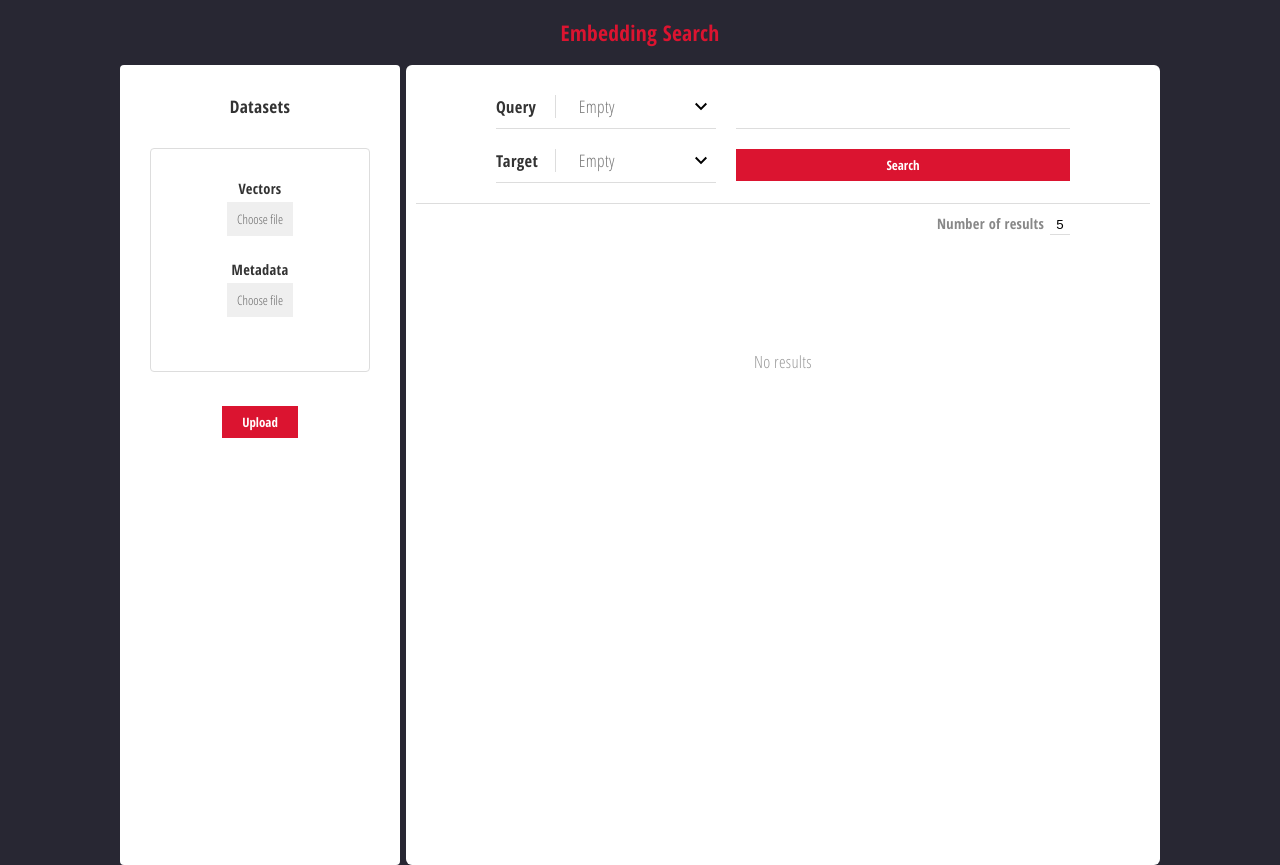
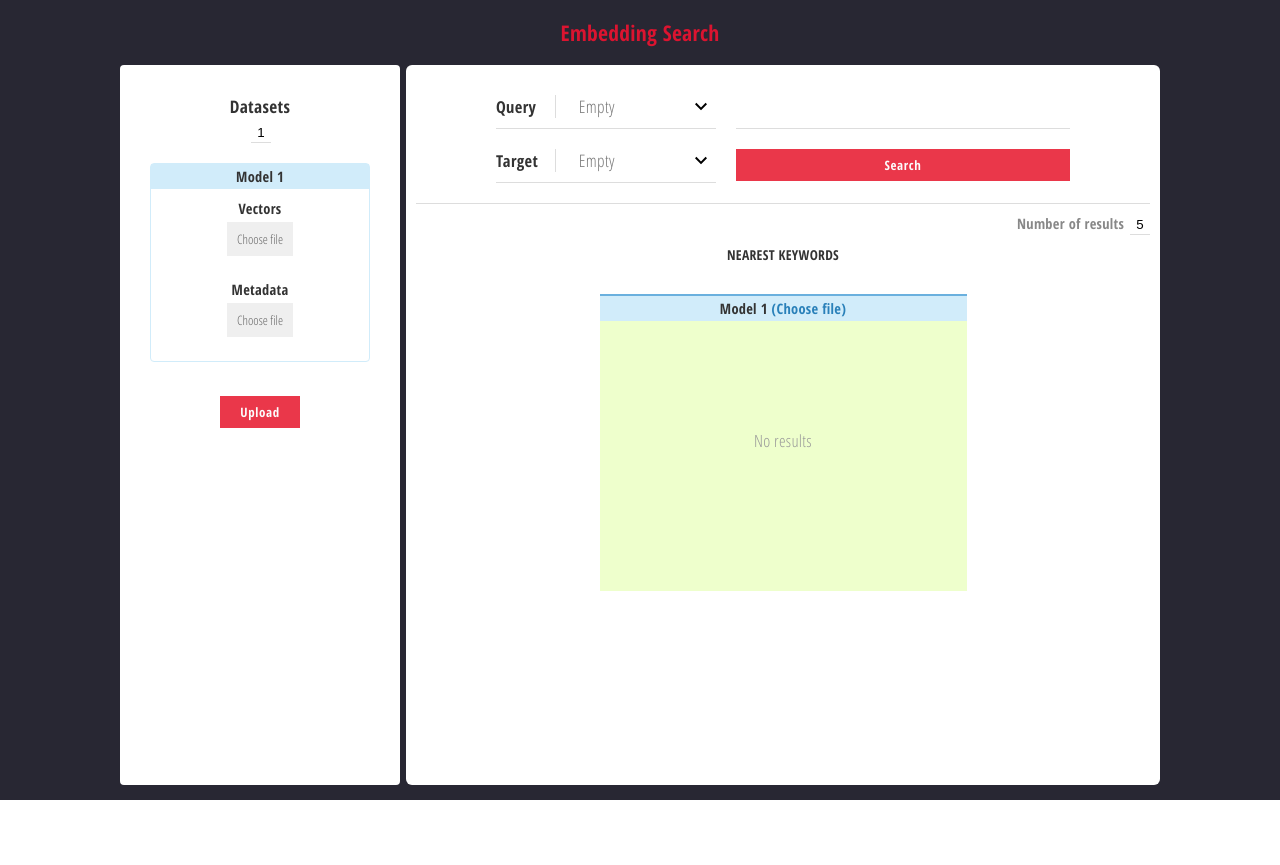
Before and after one commit to hoangdzung/embeddingSearch, a Flask app: page / in a window 1280 px wide. After the commit the page ends 800 px from the top, so only its background shows below. Run offline with Flask 2, Linux system fonts and the light colour scheme; some libraries are stand-ins or nearby versions.

Commit message:
expand for manifold models

```diff
--- a/main.py
+++ b/main.py
@@ -7,12 +7,18 @@ import json
 app = Flask(__name__)
 app.config['SEND_FILE_MAX_AGE_DEFAULT'] = 0
 app.config['TEMPLATES_AUTO_RELOAD'] = True
-query_machine = QueryMachine()
+query_machine = []#QueryMachine()
+queryMachines = []
 
 @app.route('/')
 def upload():
     # return render_template("file_upload_form.html")
-    return render_template("demo.html", meta_name = "Choose file",emb_name = "Choose file",types = ["Empty"],name_dict = [])
+    dataFiles = [{
+        "id" : "model1",
+        "metaFile" : "Choose file",
+        "embFile" : "Choose file"
+    }]
+    return render_template("demo.html", datasets = dataFiles ,types = ["Empty"],name_dict = [])
 
 def clean(string):
     return string.replace('"','\\"')
@@ -26,27 +32,42 @@ def clean(string):
 
 @app.route('/success', methods = ['POST'])
 def success():
+    dataFiles = []
     if request.method == 'POST':
-        meta_f = request.files['meta_file']
-        assert meta_f.filename.endswith('tsv')
-        meta_f.save("temp_" + meta_f.filename)
-        types, names = get_meta_from_tsv("temp_" + meta_f.filename)
+        numDatasets = int(request.form['numDatasets'])
+        global queryMachines
+        queryMachines = []
         name_dict = defaultdict(list)
-        for i in range(types.shape[0]):
-            name_dict[types[i]].append(clean(names[i]))
+        for model in range(numDatasets):
+            meta_f = request.files['meta_file_model' + str(model + 1)]
+            assert meta_f.filename.endswith('tsv')
+            meta_f.save("temp_" + meta_f.filename)
+            types, names = get_meta_from_tsv("temp_" + meta_f.filename)
+            for i in range(types.shape[0]):
+                name_dict[types[i]].append(clean(names[i]))
 
-        emb_f = request.files['emb_file']
-        assert emb_f.filename.endswith('tsv')
-        emb_f.save("temp_" + emb_f.filename)
-        embeddings = get_embeddings_from_tsv("temp_" + emb_f.filename)
-
-        query_machine.update_data(embeddings, names, types)
+            emb_f = request.files['emb_file_model' + str(model + 1)]
+            assert emb_f.filename.endswith('tsv')
+            emb_f.save("temp_" + emb_f.filename)
+            embeddings = get_embeddings_from_tsv("temp_" + emb_f.filename)
+            query_machine = QueryMachine()
+            query_machine.update_data(embeddings, names, types)
+            queryMachines.append(query_machine)
+            print("qm",len(queryMachines))
+            dataFiles.append({
+                "id" : "model" + str(model + 1),
+                "metaFile" : meta_f.filename[:-4],
+                "embFile" : emb_f.filename[:-4]
+            })
         print(list(set(types)))
-        return render_template("demo.html", meta_name = meta_f.filename, emb_name = emb_f.filename, types = list(set(types)), name_dict = name_dict)
+        return render_template("demo.html", datasets = dataFiles, types = list(set(types)), name_dict = name_dict)
 
 @app.route("/api/search/<src_type>/<src_name>/<target_type>/<k>", methods = ["GET"])
 def search(src_type,src_name,target_type,k):
-    results = query_machine.search(src_type, src_name, target_type,int(k))
+    results = []
+    print("queryMachines",len(queryMachines))
+    for qMachine in queryMachines:
+        results.append(qMachine.search(src_type, src_name, target_type,int(k)))
     return jsonify(results)
 
 if __name__ == '__main__':
--- a/static/search.js
+++ b/static/search.js
@@ -13,18 +13,27 @@ $(function () {
              '/' + document.getElementById('num-of-keywords').value,
             //  '&k=10' + document.getElementById('num_return').value,
             success: function (data) {
-                console.log(data)
-                $('#result').html('');
-                if(data.length == 0)
-                    $('#result').append('<h3 style="text-align: center;color: #999; margin-top: 20%;font-weight: 400;">No results</h3>');
-                else
-                    $('#result').append(`<div style="font-size: 0.95em; text-align: center;margin: 30px 0 20px 0;">
-                    NEAREST KEYWORDS
-                    </div>`);
+                console.log(data);
+                // resultModels =
+                // $('#result').html('');
+                // if(data.length == 0)
+                //     $('#result').append('<h3 style="text-align: center;color: #999; margin-top: 20%;font-weight: 400;">No results</h3>');
+                // else
+                //     $('#result').append(`<div style="font-size: 0.95em; text-align: center;margin: 30px 0 20px 0;">
+                //     NEAREST KEYWORDS
+                //     </div>`);
                 for (i = 0; i < data.length; i++) {
                     console.log(data[i])
                     // $('#result-wrapper').append('<p>' + data[i]+ '</p>');
-                    $('#result').append(
+                    let idResult = '#result-model' + (i + 1) + " .content";
+                    console.log(idResult);
+                    $(idResult).html('');
+                    if(data[i].length == 0)
+                        $(idResult).append(
+                            `<h3 style="text-align: center;color: #999; margin: 30% 0;font-weight: 400;">No results</h3>`
+                        );
+                    for(j=0; j<data[i].length;j++){
+                        $(idResult).append(
                             `
                             <div class="item-keyword">
                             <div style="padding: 5px 5px 0px 0">
@@ -33,14 +42,65 @@ $(function () {
                                     height="18px"
                                 >
                             </div>
-                        <div style="padding: 4px;">` + data[i] + `</div>
+                            <div style="padding: 4px;">` + data[i][j] + `</div>
                         </div>
                         `
                         );
+                    }
                 }
                 $('#result').show();
                 $('#loading').hide();
             }
         });
     });
+});
+
+// function updateDataset() {
+//     let btnChooseFiles = document.getElementsByClassName("btn-choose-file");
+//     for(i=0;i<btnChooseFiles.length;i+=2){
+//         datasets[i/2] = {
+//             id: datasets[i/2].id,
+//             metaFile: btnChooseFiles[i+1].textContent,
+//             embFile: btnChooseFiles[i].textContent
+//         }
+//     }
+// }
+
+function changeFile(e) {
+    var fileName = e.target.files[0].name;
+    $(this).parent().find('button').text(fileName);
+}
+
+
+function changeNumDatasets(){
+    var e = document.getElementById("num-of-datasets");
+    console.log(e.value);
+    const numDatasets = e.value;
+    document.getElementById("numDatasets").setAttribute("value",numDatasets);
+    $('#listModels').html('');
+    for(i=1;i<=numDatasets;i++) {
+        let idModel = 'model' + i;
+        $('#listModels').append(`
+        <div class="upload-model">
+            <h4 class="header">Model `+ i +`</h4>
+            <div class="content">
+                <div class="item-upload">
+                    <div>Vectors</div>
+                    <button type="button" class="btn-choose-file" onclick="document.getElementById('emb_file_`+idModel+`').click();">Choose file</button>
+                    <input type="file" name="emb_file_`+idModel+`" id="emb_file_`+idModel+`" style="display: none;" />
+                </div>
+                <div class="item-upload">
+                    <div>Metadata</div>
+                    <button type="button" class="btn-choose-file" onclick="document.getElementById('meta_file_`+idModel+`').click();">Choose file</button>
+                    <input type="file" name="meta_file_`+idModel+`" id="meta_file_`+idModel+`" style="display: none;" />
+                </div>
+            </div>
+        </div>
+        `);
+    }
+    $('input[type=file]').change(function (e) {
+        var fileName = e.target.files[0].name;
+        $(this).parent().find('button').text(fileName);
+        // updateDataset();
     })
+}
--- a/static/style.css
+++ b/static/style.css
@@ -35,7 +35,11 @@ body {
 }
 
 .container {
-    height: 100vh;
+    height: 90vh;
+    /* max-width: 100vw; */
+
+    /* width: 100%; */
+   /* width: 100vw; */
     /* text-align: center; */
     /* display: flex; */
     /* align-items: center; */
@@ -82,6 +86,14 @@ body {
     border-bottom: 1px solid #dddddd;
 }
 
+#num-of-keywords, #num-of-datasets {
+  border-bottom: 1px solid #dddddd;
+  padding: 2px;
+  width: 20px;
+  text-align: center;
+  margin-left: 2px;
+}
+
 input[type=text] {
     /* padding: 6px;
     margin-top: 8px;
@@ -114,11 +126,14 @@ button, .btn {
 }
 
 input[type=submit], .btn {
-    background-color: #DB1430;
-    color: white;
-    border-radius: none;
+    /* background-color: #DB1430; */
+    /* background-color: #F54E60; */
+    background-color: #EA374A;
+    color: #fcfcfc;
+    border-radius: unset;
     padding: 7px 20px;
     font-weight: 600;
+    letter-spacing: 0.05em;
 }
 
 #upload-component {
@@ -151,11 +166,22 @@ h4 {
     letter-spacing: 0.02em;
 }
 
-#body-upload-component {
-    margin: 30px 0;
-    border: 1px solid #dddddd;
+.upload-model {
+    margin: 0 0 30px 0;
+    /* border: 1px solid #dddddd; */
+    border: 1px solid #D1ECFA;
     border-radius: 4px;
-    padding: 30px 0px;
+    /* padding: 30px 0px; */
+}
+
+.upload-model .header {
+  background-color: #D1ECFA;
+  padding: 3px 0;
+}
+
+.upload-model .content {
+  /* padding: 3px 0; */
+  margin-top: 10px;
 }
 
 .item-search {
@@ -217,15 +243,21 @@ label {
 }
 
 #result-component {
-    margin: 10px;
-    padding: 0px 70px;
+    margin: 10px 0;
+    /* padding: 0px 70px; */
+    /* width: 500px; */
 }
 
 .item-keyword {
     margin-bottom: 10px;
-    margin-left: 220px;
+    /* margin-left: 220px; */
     display: grid;
-    grid-template-columns: 20px auto;
+    /* grid-template-columns: 20px auto; */
+    grid-template-columns: 20% auto;
+}
+
+.item-keyword img {
+  float: right;
 }
 
 #loading {
@@ -379,14 +411,53 @@ input::-webkit-calendar-picker-indicator {
     text-transform: capitalize;
   }
 
-#num-of-keywords {
-  border-bottom: 1px solid #dddddd;
-  padding: 2px;
-  width: 20px;
-  text-align: center;
-  margin-left: 2px;
-}
+
 
 span {
     color: #888;
 }
+
+
+#content-result {
+  display: grid;
+  grid-template-columns: repeat(3,1fr);
+  grid-gap: 20px;
+}
+
+.result-model {
+  background-color: #EEFFCC;
+
+  /* padding: 10px; */
+  /* border: 1px solid #dddddd; */
+}
+
+.result-model .header {
+  background-color: #D1ECFA;
+  border-top: 2px solid #6AB0DE;
+  margin-bottom: 10px;
+  padding: 3px 6px;
+  text-align: center;
+}
+
+.result-model .header span {
+  color: #2980B9;
+}
+
+.result-model .content {
+  padding: 3px 6px;
+  margin: 0 5%;
+  min-height: 260px;
+  /* text-align: center; */
+}
+
+#listModels {
+  overflow: auto;
+  /* max-height: 68vh; */
+  max-height: 450px;
+  -ms-overflow-style: none;  /* Internet Explorer 10+ */
+    scrollbar-width: none;  /* Firefox */
+}
+
+#listModels::-webkit-scrollbar {
+  display: none;  /* Safari and Chrome */
+}
--- a/templates/demo.html
+++ b/templates/demo.html
@@ -26,28 +26,45 @@
             Embedding Search
         </a>
     </h2>
+    {% if (datasets|length) > 2 %}
+        <div class="container" style="margin: 0 30px;">
+    {% else %}
         <div class="container">
+    {% endif %}
         <div class="component" id="upload-component">
-            <h4 class="section-font">Datasets</h4>
+            <div style="margin-bottom: 20px;">
+                <h4 class="section-font">
+                    Datasets
+                </h4>
+                <div>
+                     <input type="text" class="number-input" id="num-of-datasets" onchange="changeNumDatasets()" value='{{ datasets | length}}'>
+                </div>
+            </div>
             <form action="/success" method="post" enctype="multipart/form-data">
-                <div id="body-upload-component">
+                <div id="listModels">
+                    {% for model in datasets %}
+                    <div class="upload-model">
+                        <h4 class="header">Model {{ loop.index }}</h4>
+                        <div class="content">
                             <div class="item-upload">
                                 <div>Vectors</div>
-                        <button type="button" onclick="document.getElementById('emb_file').click();">
-                            {{emb_name}}
-                        </button>
-                        <input type="file" name="emb_file" id="emb_file" style="display: none;" />
+                                <button type="button" class="btn-choose-file" onclick="document.getElementById('emb_file_{{model.id}}').click();">{{model.embFile}}</button>
+                                <input  type="file" name="emb_file_{{model.id}}" id="emb_file_{{model.id}}" style="display: none;" />
                             </div>
                             <div class="item-upload">
                                 <div>Metadata</div>
-                        <button type="button" onclick="document.getElementById('meta_file').click();">
-                            {{meta_name}}
-                        </button>
-                        <input type="file" name="meta_file" id="meta_file" style="display: none;" />
+                                <button type="button" class="btn-choose-file" onclick="document.getElementById('meta_file_{{model.id}}').click();">{{model.metaFile}}</button>
+                                <input type="file" name="meta_file_{{model.id}}" id="meta_file_{{model.id}}" style="display: none;" />
                             </div>
                         </div>
+                    </div>
+                    {% endfor %}
+                </div>
+
+
                 <div>
                     <input type="submit" class="btn" value="Upload">
+                    <input type="hidden" name="numDatasets" id="numDatasets" value="1">
                 </div>
             </form>
         </div>
@@ -113,31 +130,71 @@
                 </div>
             </div>
             <div id="result-component">
-                <div style="text-align: right;">
-                    <div style="padding: 0;">
+                <div>
+                    <!-- <div style="font-size: 0.95em;margin: 0;">
+                        NEAREST KEYWORDS
+                    </div> -->
+                    <div style="padding: 0;  text-align: right;">
                         <span>Number of results</span>
-                        <span><input type="text" id="num-of-keywords" value="5"></span>
+                        <span><input type="text" class="number-input" id="num-of-keywords" value="5"></span>
                     </div>
                 </div>
                 <div id="loading">
                     <img  src="https://media.giphy.com/media/s4KqhlPU9Ypnq/giphy.gif" width="30px">
                 </div>
                 <div id="result">
-                    <h3 style="text-align: center;color: #999; margin-top: 20%;font-weight: 400;">No results</h3>
+                    <!-- <h3 style="text-align: center;color: #999; margin-top: 20%;font-weight: 400;">No results</h3> -->
+                    <div style="font-size: 0.95em; text-align: center;margin: 10px 0 30px 0;">
+                        NEAREST KEYWORDS
+                        </div>
+                    {% if (datasets|length) > 2 %}
+                    <div id="content-result">
+                    {% elif (datasets|length) == 2 %}
+                    <div style="display: grid;grid-template-columns: repeat(2,1fr);grid-gap: 20px;">
+                    {% else %}
+                    <div style="margin: 0 25%;" >
+                    {% endif %}
+                        {% for model in datasets %}
+                        <div class="result-model" id="result-{{model.id}}">
+                            <div class="header">Model {{ loop.index }} <span>({{model.embFile}})</span></div>
+                            <div class="content">
+                                <!-- <div class="item-keyword">
+                                    <div style="padding: 5px 5px 0px 0">
+                                        <img src="http://icons.iconarchive.com/icons/double-j-design/childish/128/Key-icon.png"
+                                            width="18px"
+                                            height="18px"
+                                        >
+                                    </div>
+                                    <div style="padding: 4px;">binz</div>
+                                </div> -->
+                                <h3 style="text-align: center;color: #999; margin: 30% 0;font-weight: 400;">No results</h3>
+                            </div>
+                        </div>
+                        {% endfor %}
+
+
+
+                    </div>
+
                 </div>
             </div>
         </div>
         <!-- </div> -->
         <script src="https://ajax.googleapis.com/ajax/libs/jquery/3.4.1/jquery.min.js"></script>
-        <script src="https://cdnjs.cloudflare.com/ajax/libs/popper.js/1.16.0/umd/popper.min.js"></script>
-        <script src="https://maxcdn.bootstrapcdn.com/bootstrap/4.4.1/js/bootstrap.min.js"></script>
+        <!-- <script src="https://cdnjs.cloudflare.com/ajax/libs/popper.js/1.16.0/umd/popper.min.js"></script> -->
+        <!-- <script src="https://maxcdn.bootstrapcdn.com/bootstrap/4.4.1/js/bootstrap.min.js"></script> -->
+        <!-- <script src="https://d3js.org/d3.v5.min.js"></script> -->
+        <script>
+            var datasets = JSON.parse('{{ datasets | tojson }}');
+        </script>
+        <script src="/static/search.js"></script>
         <script type="text/javascript">
             $('input[type=file]').change(function (e) {
                 var fileName = e.target.files[0].name;
                 $(this).parent().find('button').text(fileName);
+                // updateDataset();
             })
         </script>
-        <script src="/static/search.js"></script>
         <script>
             function suggestQuery() {
                 var query_type = document.getElementById("query_type").value;
```
Lines whose indentation alone changed are shown as unchanged.
